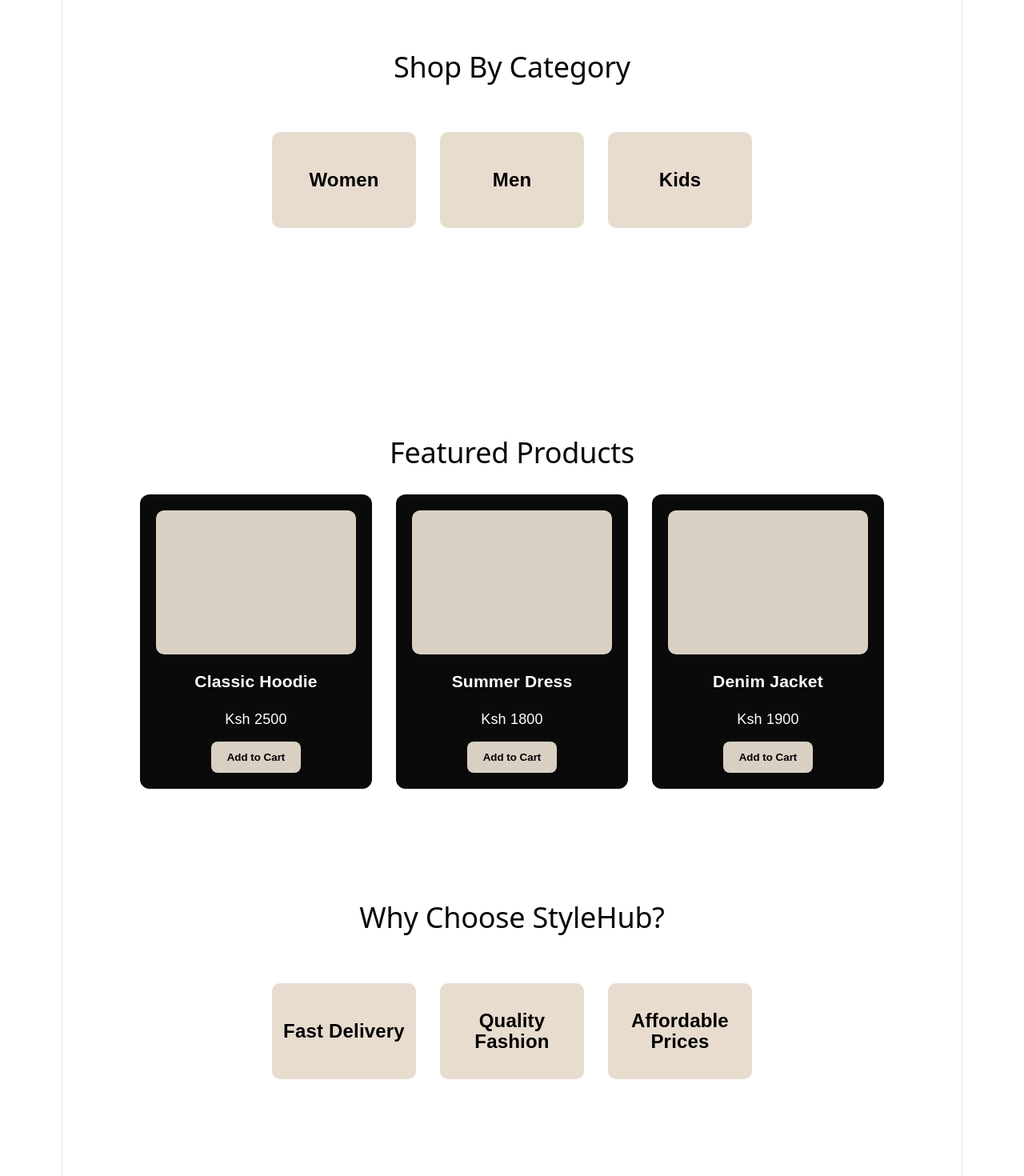
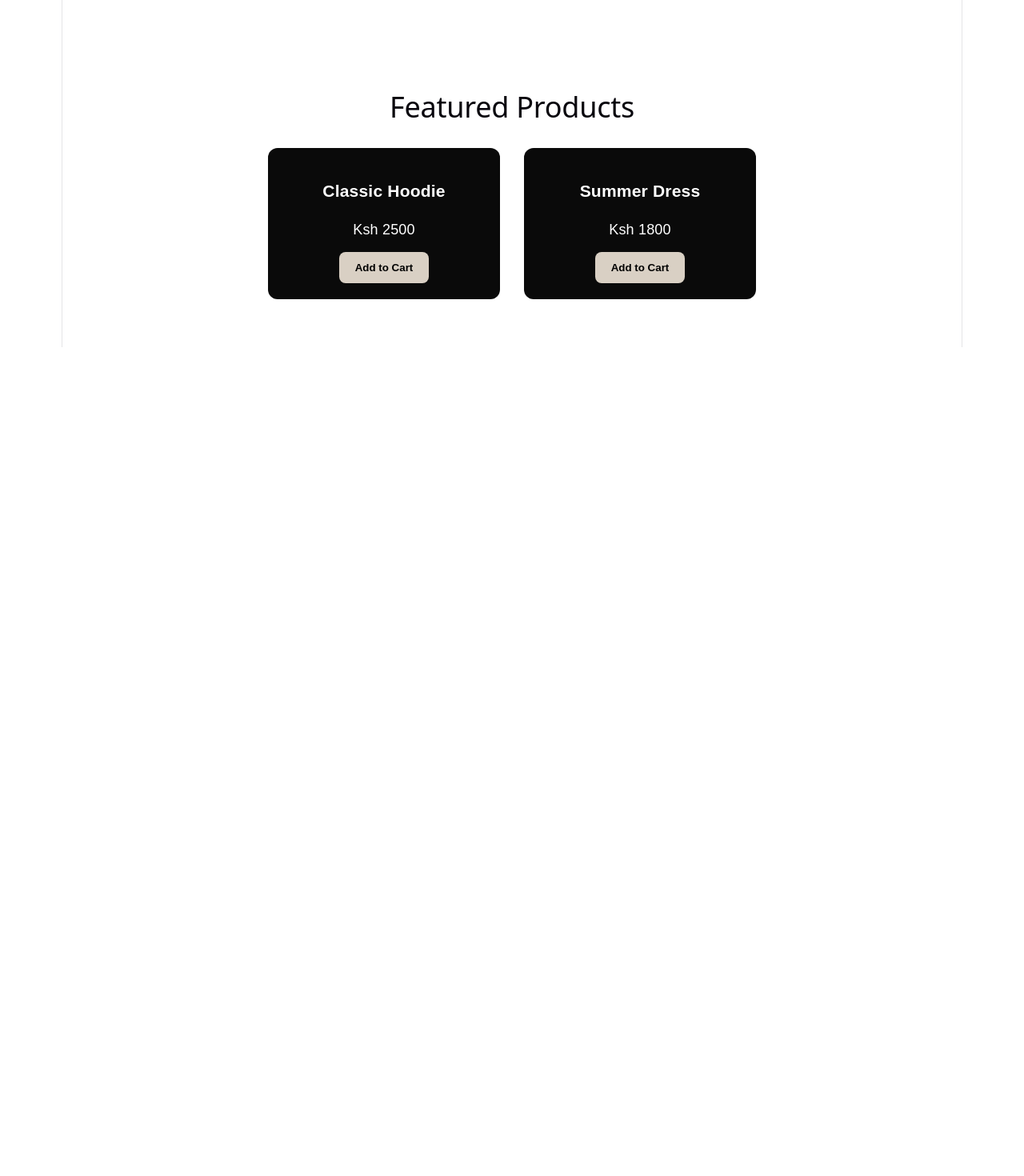
Before and after one commit to Mercymaina-pro/style-hub, a React (Vite) app: page / in a window 1280 px wide. Shown: the part 440-1910 px from the top of the page at 80% size. After the commit the page ends 874 px from the top, so only its background shows below. Built offline with nearby package versions, Linux system fonts and the light colour scheme.

Commit message:
Added functional cart with shared state

```diff
--- a/src/App.tsx
+++ b/src/App.tsx
@@ -1,23 +1,42 @@
 import { BrowserRouter, Routes, Route } from "react-router-dom";
+import { useState } from "react";
 import "./App.css";
 import Home from "./pages/home";
 import Products from "./pages/Products";
 import Login from "./pages/Login";
 import Signup from "./pages/Signup";
+import Cart from "./pages/Cart";
 import Navbar from "./components/Navbar";
-import Cart from "./pages/Cart";
 
 function App() {
+  const [cartItems, setCartItems] = useState<string[]>([]);
+
+  function addToCart(productName: string) {
+    setCartItems([...cartItems, productName]);
+  }
+
+  function removeFromCart(indexToRemove: number) {
+    setCartItems(cartItems.filter((_, index) => index !== indexToRemove));
+  }
+
   return (
     <BrowserRouter>
       <Navbar />
 
       <Routes>
-        <Route path="/" element={<Home />} />
+        <Route path="/" element={<Home addToCart={addToCart} />} />
         <Route path="/products" element={<Products />} />
         <Route path="/login" element={<Login />} />
         <Route path="/signup" element={<Signup />} />
-        <Route path="/cart" element={<Cart />} />
+        <Route
+          path="/cart"
+          element={
+            <Cart
+              cartItems={cartItems}
+              removeFromCart={removeFromCart}
+            />
+          }
+        />
       </Routes>
     </BrowserRouter>
   );
--- a/src/pages/Cart.tsx
+++ b/src/pages/Cart.tsx
@@ -1,24 +1,25 @@
-function Cart() {
+type CartProps = {
+  cartItems: string[];
+  removeFromCart: (index: number) => void;
+};
+
+function Cart({ cartItems, removeFromCart }: CartProps) {
   return (
     <section className="login-page">
       <h2>Your Cart</h2>
 
-      <div className="products">
-        <div className="product-card">
-          <h3>Classic Hoodie</h3>
-          <p>Ksh 2500</p>
-          <button>Remove</button>
-        </div>
-
-        <div className="product-card">
-          <h3>Summer Dress</h3>
-          <p>Ksh 1800</p>
-          <button>Remove</button>
-        </div>
-      </div>
-
-      <h3>Total: Ksh 4300</h3>
-      <button>Proceed to Checkout</button>
+      {cartItems.length === 0 ? (
+        <p>Your cart is empty.</p>
+      ) : (
+        cartItems.map((item, index) => (
+          <div className="product-card" key={index}>
+            <h3>{item}</h3>
+            <button onClick={() => removeFromCart(index)}>
+              Remove
+            </button>
+          </div>
+        ))
+      )}
     </section>
   );
 }
--- a/src/pages/home.tsx
+++ b/src/pages/home.tsx
@@ -1,4 +1,8 @@
-function Home() {
+type HomeProps = {
+  addToCart: (productName: string) => void;
+};
+
+function Home({ addToCart }: HomeProps) {
   return (
     <>
       <section className="hero">
@@ -7,53 +11,26 @@ function Home() {
         <button>Shop Now</button>
       </section>
 
-      <section className="category-section">
-        <h2 className="section-title">Shop By Category</h2>
-        <div className="categories">
-          <div className="card">Women</div>
-          <div className="card">Men</div>
-          <div className="card">Kids</div>
-        </div>
-      </section>
-
       <section className="featured">
         <h2 className="section-title">Featured Products</h2>
+
         <div className="products">
           <div className="product-card">
-            <div className="product-image"></div>
             <h3>Classic Hoodie</h3>
             <p>Ksh 2500</p>
-            <button>Add to Cart</button>
+            <button onClick={() => addToCart("Classic Hoodie")}>
+              Add to Cart
+            </button>
           </div>
 
           <div className="product-card">
-            <div className="product-image"></div>
             <h3>Summer Dress</h3>
             <p>Ksh 1800</p>
-            <button>Add to Cart</button>
-          </div>
-
-          <div className="product-card">
-            <div className="product-image"></div>
-            <h3>Denim Jacket</h3>
-            <p>Ksh 1900</p>
-            <button>Add to Cart</button>
+            <button onClick={() => addToCart("Summer Dress")}>
+              Add to Cart
+            </button>
           </div>
         </div>
-      </section>
-
-      <section className="why-us">
-        <h2 className="section-title">Why Choose StyleHub?</h2>
-        <div className="categories">
-          <div className="card">Fast Delivery</div>
-          <div className="card">Quality Fashion</div>
-          <div className="card">Affordable Prices</div>
-        </div>
-      </section>
-
-      <section className="promo-banner">
-        <h2>New Arrivals Every Week ✨</h2>
-        <p>Stay ahead with the latest fashion trends.</p>
       </section>
     </>
   );
```
